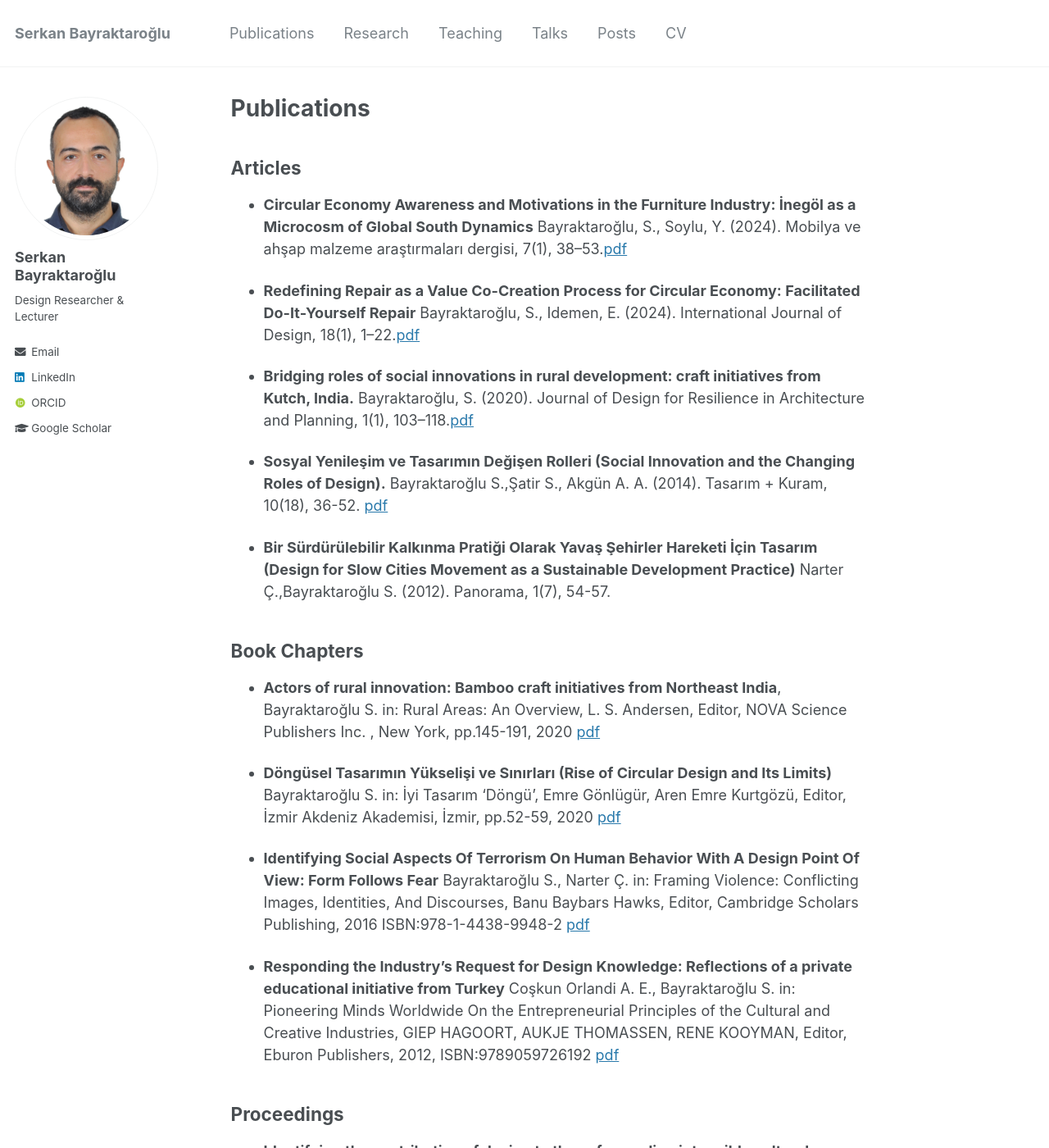
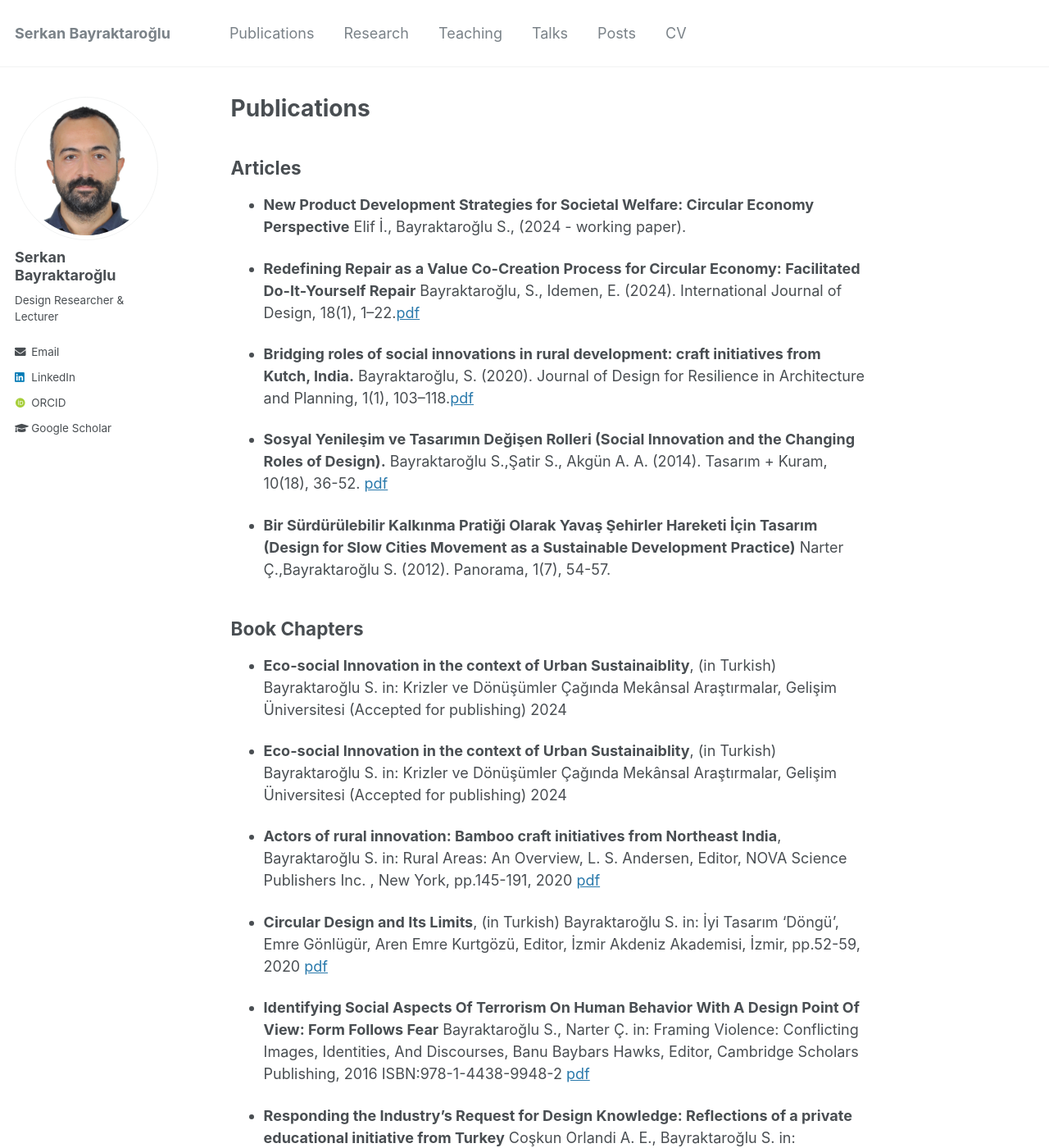
Before and after one commit to serkanbayraktaroglu/serkanbayraktaroglu.github.io, a Jekyll site: the page built from _pages/publications.md, in a window 1280 px wide and 1400 px high. Shown: the whole window at 82% size. Built offline with Jekyll 4.4.1, drawn with Linux system fonts in a browser that asks for light colours; some web fonts are replaced.

Commit message:
Update publications.md

```diff
--- a/_pages/publications.md
+++ b/_pages/publications.md
@@ -20,7 +20,7 @@ author_profile: true
 
 ## Articles
 
--	**Circular Economy Awareness and Motivations in the Furniture Industry: İnegöl as a Microcosm of Global South Dynamics** Bayraktaroğlu, S., Soylu, Y. (2024). Mobilya ve ahşap malzeme araştırmaları dergisi, 7(1), 38–53.[pdf](/files/pdf/A1/MAMAD24.pdf)
+-	**New Product Development Strategies for Societal Welfare: Circular Economy Perspective** Elif İ., Bayraktaroğlu S., (2024 - working paper).
 
 -	**Redefining Repair as a Value Co-Creation Process for Circular Economy: Facilitated Do-It-Yourself Repair** Bayraktaroğlu, S., Idemen, E. (2024). International Journal of Design, 18(1), 1–22.[pdf](/files/pdf/A1/IJDES.pdf)
 
@@ -32,9 +32,13 @@ author_profile: true
 
 ## Book Chapters
 
+-	**Eco-social Innovation in the context of Urban Sustainaiblity**, (in Turkish) Bayraktaroğlu S. in: Krizler ve Dönüşümler Çağında Mekânsal Araştırmalar, Gelişim Üniversitesi (Accepted for publishing) 2024
+
+-	**Eco-social Innovation in the context of Urban Sustainaiblity**, (in Turkish) Bayraktaroğlu S. in: Krizler ve Dönüşümler Çağında Mekânsal Araştırmalar, Gelişim Üniversitesi (Accepted for publishing) 2024
+
 -	**Actors of rural innovation: Bamboo craft initiatives from Northeast India**, Bayraktaroğlu S. in: Rural Areas: An Overview, L. S. Andersen, Editor, NOVA Science Publishers Inc. , New York, pp.145-191, 2020 [pdf](/files/pdf/A2/A.2.1.1_Actors.pdf)
 
--	**Döngüsel Tasarımın Yükselişi ve Sınırları (Rise of Circular Design and Its Limits)** Bayraktaroğlu S. in: İyi Tasarım 'Döngü', Emre Gönlügür, Aren Emre Kurtgözü, Editor, İzmir Akdeniz Akademisi, İzmir, pp.52-59, 2020 [pdf](/files/pdf/A2/A.2.4_DonguselTasarim.pdf)
+-	**Circular Design and Its Limits**, (in Turkish) Bayraktaroğlu S. in: İyi Tasarım 'Döngü', Emre Gönlügür, Aren Emre Kurtgözü, Editor, İzmir Akdeniz Akademisi, İzmir, pp.52-59, 2020 [pdf](/files/pdf/A2/A.2.4_DonguselTasarim.pdf)
 
 -	**Identifying Social Aspects Of Terrorism On Human Behavior With A Design Point Of View: Form Follows Fear** Bayraktaroğlu S., Narter Ç. in: Framing Violence: Conflicting Images, Identities, And Discourses, Banu Baybars Hawks, Editor, Cambridge Scholars Publishing, 2016 ISBN:978-1-4438-9948-2 [pdf](/files/pdf/A2/A.2.2_FraminViolence.pdf)
 
```
